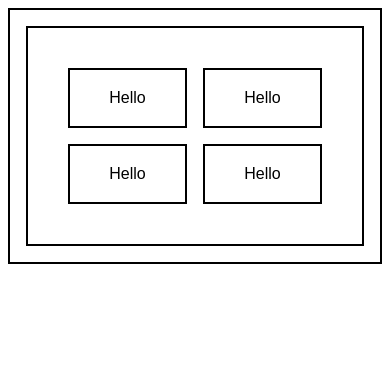
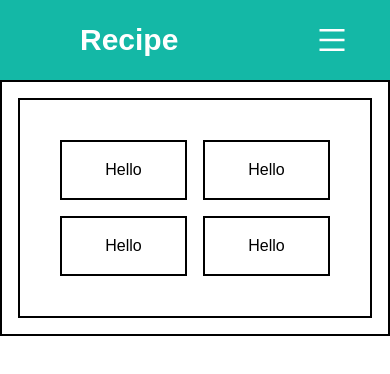
Before and after one commit to jamestariga/react-recipe, a React (Create React App) app: page /recipe in a window 390 px wide. Shown: the top 374 px of the page. Built offline with nearby package versions, Linux system fonts and the light colour scheme; no server answers.

Commit message:
✨ Added a responsive nav bar, react-router, and an env file to store API keys

```diff
--- a/package.json
+++ b/package.json
@@ -8,9 +8,12 @@
     "@testing-library/user-event": "^13.5.0",
     "autoprefixer": "^10.4.2",
     "axios": "^0.26.1",
+    "dotenv": "^16.0.0",
     "postcss": "^8.4.8",
     "react": "^17.0.2",
     "react-dom": "^17.0.2",
+    "react-icons": "^4.3.1",
+    "react-router-dom": "^6.2.2",
     "react-scripts": "5.0.0",
     "tailwindcss": "^3.0.23",
     "web-vitals": "^2.1.4"
--- a/src/Components/API/Api.js
+++ b/src/Components/API/Api.js
@@ -1,14 +1,12 @@
 export const options = {
   method: 'GET',
-    url: 'https://spoonacular-recipe-food-nutrition-v1.p.rapidapi.com/recipes/search',
+  url: 'https://spoonacular-recipe-food-nutrition-v1.p.rapidapi.com/recipes/random',
   params: {
-      query: {
       tags: 'vegetarian,dessert',
       number: '10'
   },
-    },
   headers: {
     'x-rapidapi-host': 'spoonacular-recipe-food-nutrition-v1.p.rapidapi.com',
-      'x-rapidapi-key': 'b5ed35b3f4mshc5693e64c0a0002p14fd5bjsn1b977ba16559'
+    'x-rapidapi-key': process.env.REACT_APP_API_KEY
   }
 }
--- a/src/Components/API/Search.js
+++ b/src/Components/API/Search.js
@@ -1,9 +1,17 @@
+import { useState, useEffect } from 'react'
 import axios from 'axios'
 
-const API = '3c81c9828bba4b6fbf8cec159f532215'
+const Search = () => {
+
+  const [data, setData] = useState([])
+  const [search, setSearch] = useState('')
+
+  useEffect(() => {
+    getData(data)
+  }, [data])
 
   const getData = (recipe) => {
-  const URL = `https://api.spoonacular.com/recipes/complexSearch?apiKey=${API}&cuisine=${recipe}`
+    const URL = `https://api.spoonacular.com/recipes/complexSearch?apiKey=${process.env.REACT_APP_SEARCH}&cuisine=${recipe}`
 
     axios.get(URL)
       .then((res) => {
@@ -14,3 +22,14 @@ const getData = (recipe) => {
       console.error(err)
     })
   }
+
+  return (
+    <>
+      <form action=''>
+        <input type='text' label='Search' />
+      </form>
+    </>
+  )
+}
+
+export default Search
--- a/src/Components/App.js
+++ b/src/Components/App.js
@@ -1,34 +1,24 @@
 import React from 'react'
-import axios from 'axios'
-import { useEffect, useState } from 'react'
+import {
+  BrowserRouter as Router,
+  Route, Routes
+} from 'react-router-dom'
 import Recipe from './Recipe/Recipe'
-import { options } from './API/Api'
+import Navbar from './Navbar/Navbar'
+import Home from './Home/Home'
+
 
 const App = () => {
 
-  const [data, setData] = useState([])
-
-  useEffect(() => {
-    getData()
-  }, [])
-
-  const getData = () => {
-
-    axios.request(options)
-      .then((res) => {
-        console.log(res.data)
-        setData(data => [...data, res.data])
-      })
-      .catch((err) => {
-      console.error(err)
-    })
-  }
-
-  console.log(data)
-
   return (
     <>
-      <Recipe />
+      <Router>
+        <Navbar />
+        <Routes>
+          <Route path='/' element={<Home />} exact />
+          <Route path='/recipe' element={<Recipe />} />
+        </Routes>
+      </Router>
     </>
   )
 }
--- /dev/null
+++ b/src/Components/Home/Home.js
@@ -0,0 +1,5 @@
+const Home = () => {
+  return <h1>Test</h1>
+}
+
+export default Home
--- /dev/null
+++ b/src/Components/Navbar/Navbar.js
@@ -0,0 +1,37 @@
+import React from 'react'
+import { useState } from 'react'
+import { Link } from 'react-router-dom'
+import { AiOutlineMenu, AiOutlineClose } from 'react-icons/ai'
+
+const Navbar = () => {
+
+  const [extend, setExtend] = useState(false)
+  const style = { color: "#fff", fontSize: "2rem" }
+
+  return (
+    <>
+      <nav className='flex flex-col items-center w-full h-20 bg-teal-500'>
+        <div className='flex w-full h-20'>
+          <div className='flex flex-70 items-center pl-20'>
+            <h1 className='text-3xl font-semibold text-white'>Recipe</h1>
+          </div>
+          <div className='flex flex-30 justify-around w-full'>
+            <div className='flex items-center'>
+              <Link className='p-10 text-xl text-white lg:hidden' to='/'>Home</Link>
+              <Link className='p-10 text-xl text-white lg:hidden' to='/recipe'>Recipe</Link>
+              <button className='bg-none border-none text-white cursor-pointer res:hidden'
+                onClick={() => {
+                  setExtend((curr) => !curr)
+                }}
+              >
+                { extend ? <AiOutlineClose style={style}/> : <AiOutlineMenu style={style} /> }
+              </button>
+            </div>
+          </div>
+        </div>
+      </nav>
+    </>
+  )
+}
+
+export default Navbar
--- a/src/Components/Recipe/Recipe.js
+++ b/src/Components/Recipe/Recipe.js
@@ -1,9 +1,32 @@
 import React from 'react'
+import axios from 'axios'
+import { useEffect, useState } from 'react'
+import { options } from '../API/Api'
 
 const Recipe = () => {
+
+  const [data, setData] = useState([])
+
+  useEffect(() => {
+    getData()
+  }, [])
+
+  const getData = () => {
+
+    axios.request(options)
+      .then((res) => {
+        console.log(res.data)
+        setData(data => [...data, res.data])
+      })
+      .catch((err) => {
+      console.error(err)
+    })
+  }
+
+  console.log(data)
   return (
     <>
-      <div className='flex justify-center border-solid border-2 p-4 m-2'>
+      <div className='flex justify-center border-solid border-2 p-4'>
         <div className='grid gap-4 grid-cols-3 place-items-center md:grid-cols-2 border-solid border-2 p-10 w-full'>
           <div className='flex justify-center border-solid border-2 p-4 w-full'>
             Hello
--- a/tailwind.config.js
+++ b/tailwind.config.js
@@ -13,17 +13,23 @@ module.exports = {
       'gray': '#8492a6',
       'gray-light': '#d3dce6',
       },
+      flex: {
+        '30': '30%',
+        '70': '70%'
+      }
     },
     screens: {
       '2xl': {'max': '1535px'},
 
       'xl': {'max': '1279px'},
 
-      'lg': {'max': '1023px'},
+      'lg': {'max': '971px'},
 
       'md': {'max': '767px'},
 
-      'sm': {'max': '639px'},
+      'sm': { 'max': '639px' },
+
+      'res': '970px'
     },
   },
   plugins: [],
```
Also changed, not shown: 2 other files (tests, documents, lock files or other folders). Lines whose indentation alone changed are shown as unchanged.
